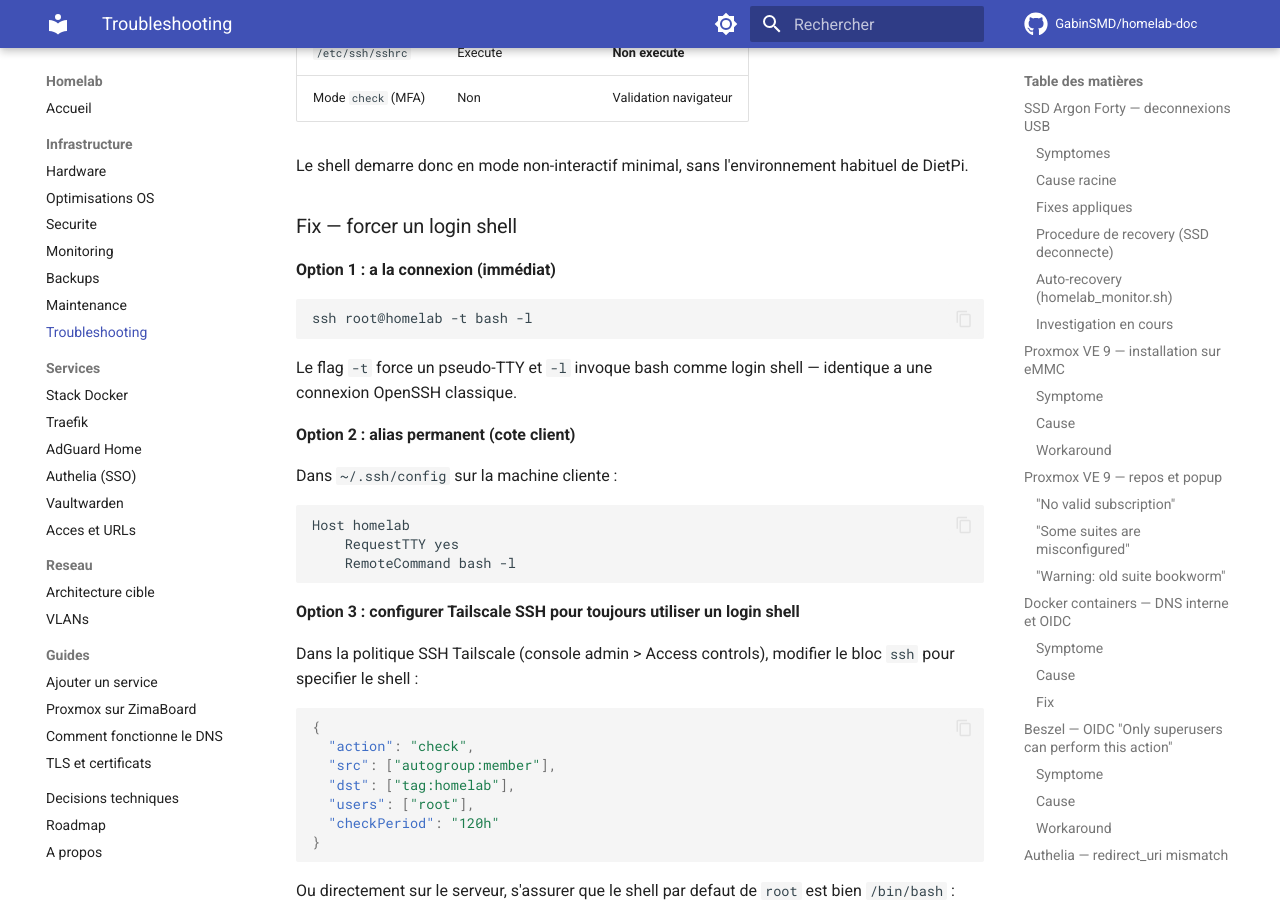
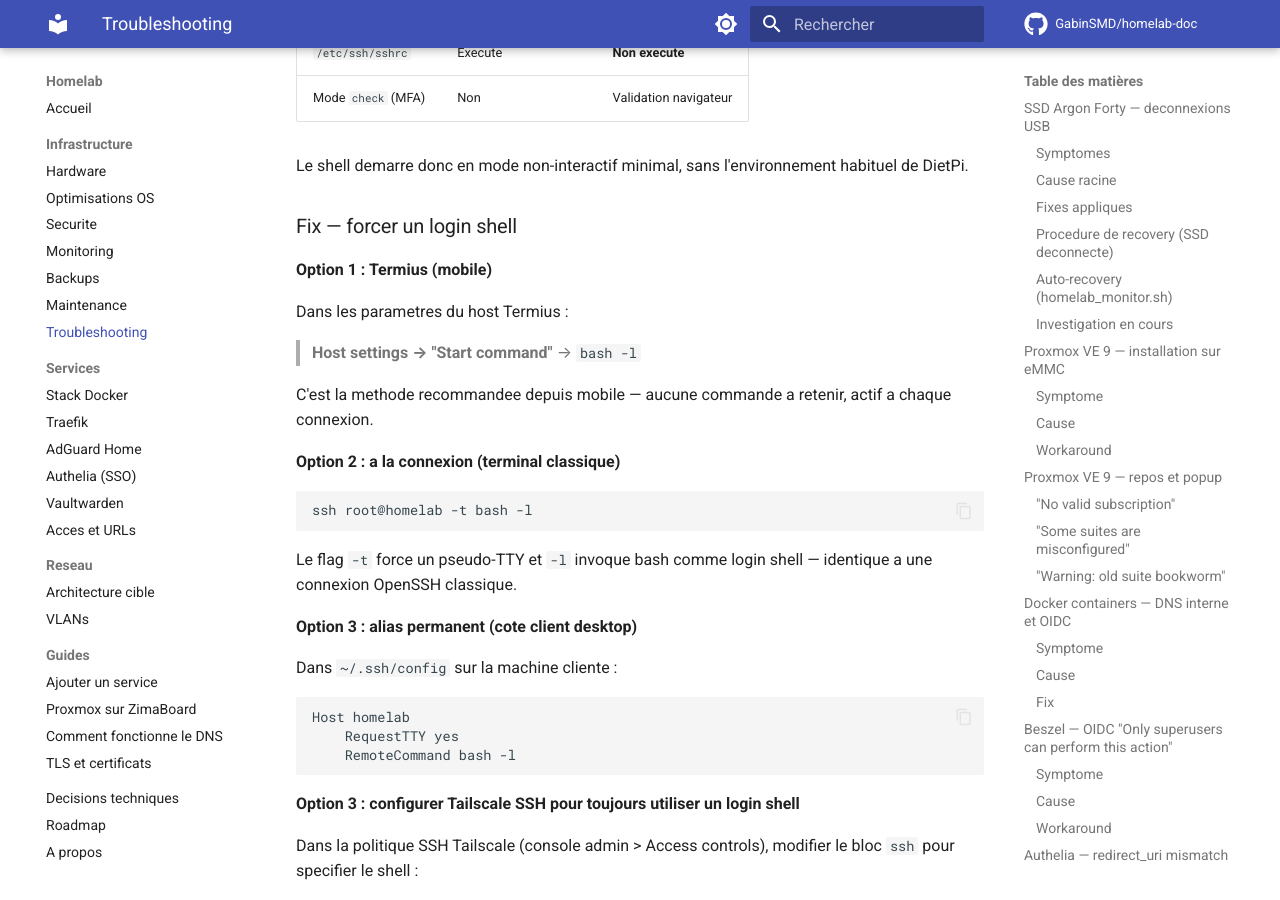
Before and after one commit to GabinSMD/homelab-doc, an MkDocs documentation site: the page built from docs/infrastructure/troubleshooting.md, in a window 1280 px wide and 900 px high, scrolled down 6704 px. Built offline with MkDocs 1.6.1 and Material for MkDocs 9.7.7, drawn with Linux system fonts in a browser that asks for light colours; comment, search, counter and statistics services are not loaded.

Commit message:
docs(troubleshooting): add Termius mobile fix for Tailscale SSH shell
Add Termius-specific fix (Start command: bash -l) as the recommended
option for mobile connections, ahead of the desktop alternatives.

https://claude.ai/code/session_01CbTmFrEZsFCTCLVJctG1hk

````diff
--- a/docs/infrastructure/troubleshooting.md
+++ b/docs/infrastructure/troubleshooting.md
@@ -238,7 +238,15 @@ Le shell demarre donc en mode non-interactif minimal, sans l'environnement habit
 
 ### Fix — forcer un login shell
 
-**Option 1 : a la connexion (immédiat)**
+**Option 1 : Termius (mobile)**
+
+Dans les parametres du host Termius :
+
+> **Host settings → "Start command"** → `bash -l`
+
+C'est la methode recommandee depuis mobile — aucune commande a retenir, actif a chaque connexion.
+
+**Option 2 : a la connexion (terminal classique)**
 
 ```bash
 ssh root@homelab -t bash -l
@@ -246,7 +254,7 @@ ssh root@homelab -t bash -l
 
 Le flag `-t` force un pseudo-TTY et `-l` invoque bash comme login shell — identique a une connexion OpenSSH classique.
 
-**Option 2 : alias permanent (cote client)**
+**Option 3 : alias permanent (cote client desktop)**
 
 Dans `~/.ssh/config` sur la machine cliente :
 
````
